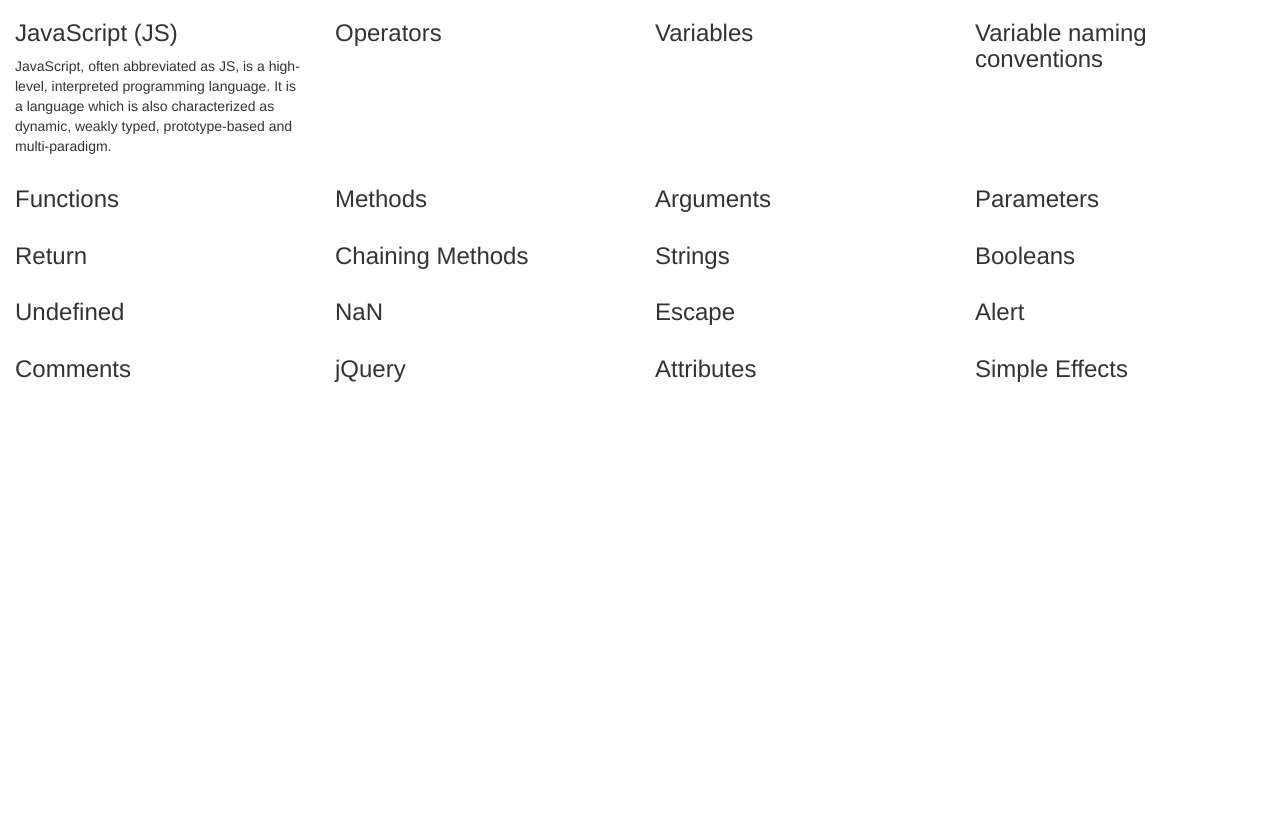
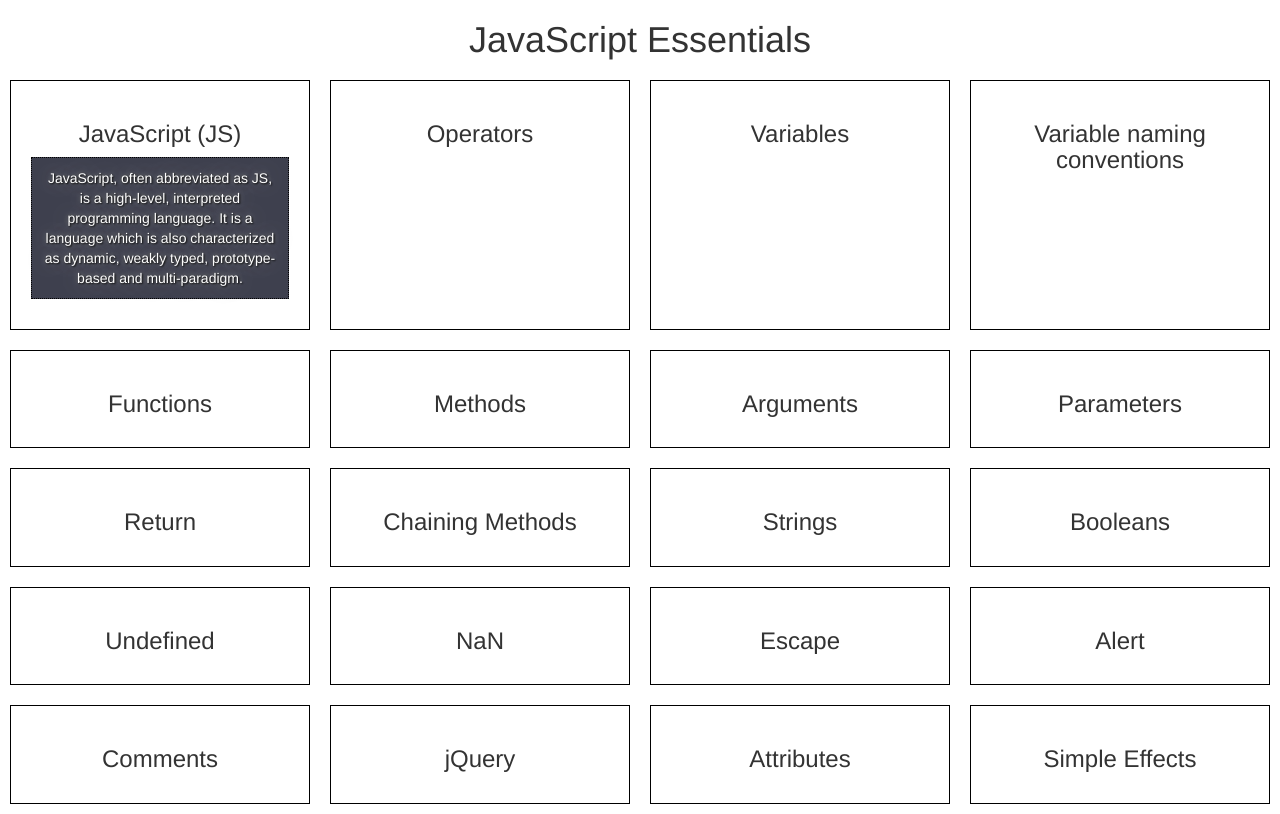
Before and after one commit to Stulawes/flashcard-site, a plain HTML site: page index.html in a window 1280 px wide. Both pictures are taken after a click on the element "JavaScript (JS)". Drawn offline with Linux system fonts and the light colour scheme.

Commit message:
add random color generator for definition background

```diff
--- a/css/styles.css
+++ b/css/styles.css
@@ -1,3 +1,23 @@
 p {
   display:none;
+  padding:10px;
+  border: 1px dotted black;
+  color: white;
+    text-shadow: 1px 1px 2px black, 0 0 25px grey, 0 0 5px grey;
 }
+h1 {
+  text-align: center;
+}
+div.col-md-3 {
+  border: 1px solid black;
+  text-align: center;
+  padding: 20px;
+  margin: 10px;
+}
+
+.row-eq-height {
+  display: -webkit-box;
+  display: -webkit-flex;
+  display: -ms-flexbox;
+  display: flex;
+}
--- a/index.html
+++ b/index.html
@@ -10,8 +10,9 @@
 </head>
 
 <body>
+  <h1>JavaScript Essentials</h1>
   <div class="container-fluid">
-    <div class="row">
+    <div class="row row-eq-height">
       <div class="col-md-3">
         <div class="term">
           <h3>
@@ -62,7 +63,7 @@
         </div>
       </div>
     </div>
-    <div class="row">
+    <div class="row row-eq-height">
       <div class="col-md-3">
         <div class="term">
           <h3>
@@ -115,7 +116,7 @@
         </div>
       </div>
     </div>
-    <div class="row">
+    <div class="row row-eq-height">
       <div class="col-md-3">
         <div class="term">
           <h3>
@@ -169,7 +170,7 @@
         </div>
       </div>
     </div>
-    <div class="row">
+    <div class="row row-eq-height">
       <div class="col-md-3">
         <div class="term">
           <h3>
@@ -221,7 +222,7 @@
         </div>
       </div>
     </div>
-    <div class="row">
+    <div class="row row-eq-height">
       <div class="col-md-3">
         <div class="term">
           <h3>
--- a/js/scripts.js
+++ b/js/scripts.js
@@ -1,4 +1,13 @@
 $(document).ready(function() {
+
+  function getRandomColor() {
+  var letters = '0123456789ABCDEF';
+  var color = '#';
+  for (var i = 0; i < 6; i++) {
+    color += letters[Math.floor(Math.random() * 16)];
+  }
+  return color;
+  }
 
   $('div.term').attr('id', function(n) {
     return 't' + (n+1);
@@ -7,13 +16,15 @@ $(document).ready(function() {
   $(".term h3").click(function() {
     var id = $(this).parent().attr("id");
     var destination = "#" + id + " p";
-    alert(destination);
-    $(destination).slideDown();
+    $(destination).css("background-color",getRandomColor());
+    $(destination).show("200ms");
   });
   $("p").click(function() {
     var id = $(this).parent().attr("id");
     var destination = "#" + id + " p";
-    alert(destination);
-    $(destination).slideUp();
+
+    $(destination).toggle("200ms");
   });
+
+
 })
```
